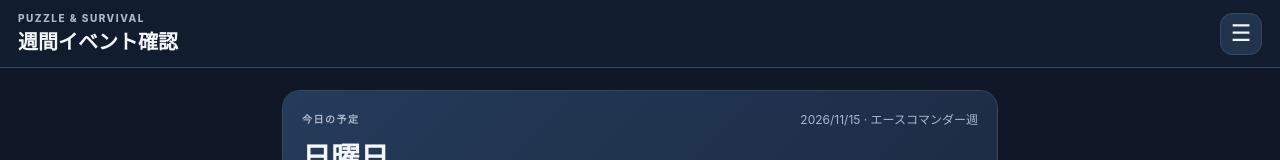
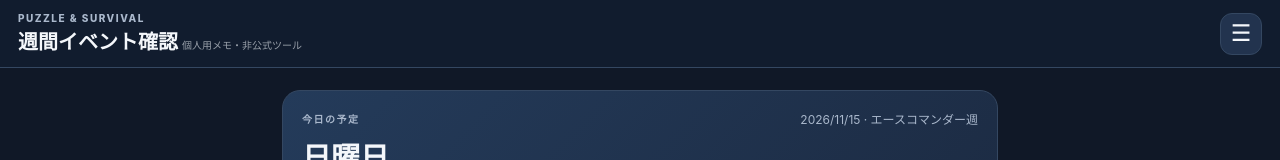
Before and after one commit to neko-data-lab/ps_weekly_task, a plain HTML site: page index.html in a window 1280 px wide. Shown: the top 160 px of the page. Drawn offline with Linux system fonts and the light colour scheme.

Commit message:
Add files via upload

```diff
--- a/index.html
+++ b/index.html
@@ -6,7 +6,7 @@
 <link rel="manifest" href="manifest.json"><link rel="stylesheet" href="style.css"><title>パズサバ週間イベント</title>
 </head>
 <body>
-<header class="topbar"><div><div class="eyebrow">PUZZLE & SURVIVAL</div><h1>週間イベント確認</h1></div><button class="iconbtn hamburger" id="menuBtn" aria-label="メニューを開く">☰</button></header>
+<header class="topbar"><div><div class="eyebrow">PUZZLE & SURVIVAL</div><h1>週間イベント確認<span style="font-size:0.5em;font-weight:400;opacity:0.6;margin-left:0.4em;">個人用メモ・非公式ツール</span></h1></div><button class="iconbtn hamburger" id="menuBtn" aria-label="メニューを開く">☰</button></header>
 <main>
 <section class="hero card"><div class="hero-row"><span class="eyebrow">今日の予定</span><span id="todayDate" class="date"></span></div><h2 id="todayLabel">今日</h2><div id="weekTypeBanner" class="week-type-banner" aria-live="polite"></div><div id="lionTodayStatus" class="lion-status"></div><div class="hero-stats"><div><b id="todoCount">0</b><small>未完了</small></div><div><b id="eventCount">0</b><small>時間指定</small></div><div><b id="overlapCount">0</b><small>獅子被り候補</small></div></div></section>
 <section class="section"><div class="section-head"><h2>次のイベント</h2><span class="muted" id="nextEventHint"></span></div><div id="nextEvent" class="next-event card"></div></section>
```
